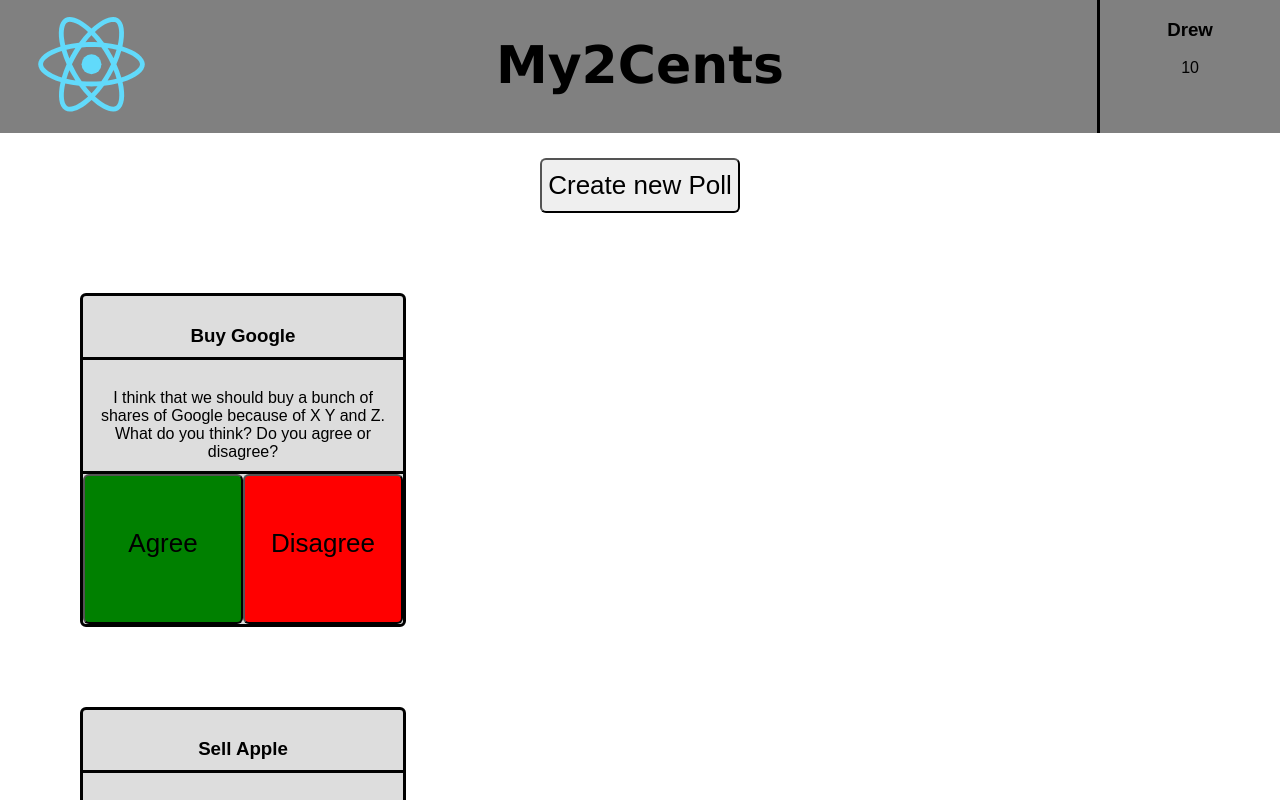
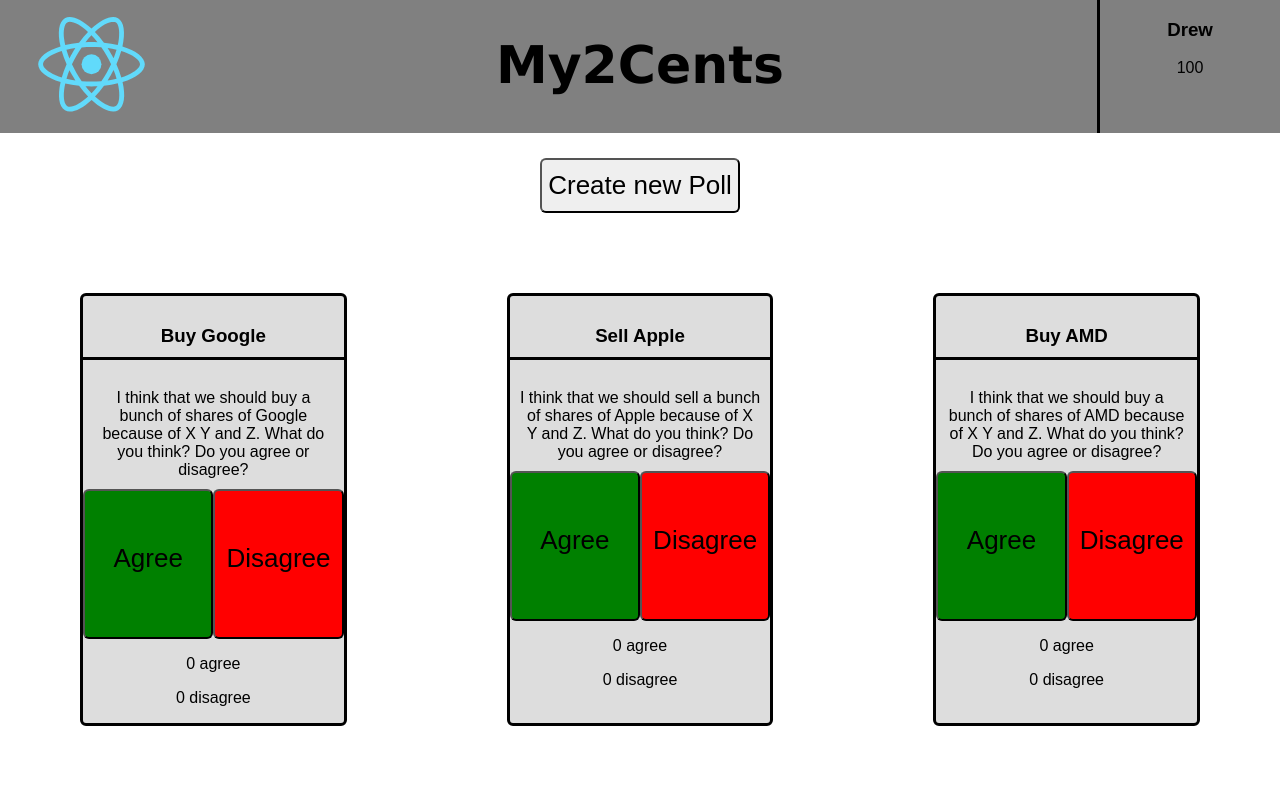
Before and after one commit to DBids35/My2Cents, a React (Create React App) app: page / in a window 1280 px wide. Shown: the top 800 px of the page. Built offline with nearby package versions, Linux system fonts and the light colour scheme.

Commit message:
Added basic state,  poll voting, poll  grid

```diff
--- a/public/index.html
+++ b/public/index.html
@@ -19,7 +19,7 @@
       work correctly both with client-side routing and a non-root public URL.
       Learn how to configure a non-root public URL by running `npm run build`.
     -->
-    <title>React App</title>
+    <title>My2Cents</title>
   </head>
   <body>
     <noscript>
--- a/src/App.css
+++ b/src/App.css
@@ -33,11 +33,12 @@
 }
 .pollList{
 	display: grid;
-	grid-template-columns:1fr 1fr;
+	grid-template-columns: 1fr 1fr 1fr;
+
 }
 
 .pollContainer{
-	width: 25%;
+
 	border: black 3px solid;
 	border-radius: 6px;
 	background-color: #ddd;
@@ -51,7 +52,7 @@
 }
 .pollText{
 	padding:10px;
-	border-bottom: black 3px solid;
+
 	margin-bottom: 0px;
 }
 
--- a/src/App.js
+++ b/src/App.js
@@ -6,8 +6,8 @@
   render(){
     return(
       <div className="headerUser">
-        <h3> {this.props.name} </h3>
-        <p> 10 </p>
+        <h3> {this.props.userName} </h3>
+        <p> {this.props.votes} </p>
       </div>
       )
   }
@@ -22,7 +22,7 @@
           <div className="headerTitle">
             <h1> My2Cents </h1>
           </div>
-          <UserDisplay name={this.props.userName}/>
+          <UserDisplay userName={this.props.userName} votes={this.props.votes}/>
         </div>
       )
   }
@@ -32,12 +32,25 @@
   render(){
     return (
 
-      <button type="button" className="createPollButton">Create new Poll</button>
+      <button type="button" className="createPollButton" onClick={this.props.onClick}>Create new Poll</button>
 
       )
   }
 }
 class Poll extends Component {
+  constructor(props){
+    super(props)
+    this.state={agreeVotes:0, disagreeVotes:0}
+    this.incrementAgree=this.incrementAgree.bind(this)
+    this.incrementDisagree=this.incrementDisagree.bind(this)
+
+  }
+  incrementAgree(){
+    this.setState({agreeVotes:this.state.agreeVotes+1})
+  }
+  incrementDisagree(){
+    this.setState({disagreeVotes:this.state.disagreeVotes+1})
+  }
   render(){
     return(
       <div className="pollContainer">
@@ -45,23 +58,33 @@
         <p className="pollText">
         {this.props.body}
         </p>
-        <button type="button" className="agree">Agree</button>
-        <button type="button" className="disagree">Disagree</button>
+        <button type="button" className="agree" onClick={this.incrementAgree}>Agree</button>
+        <button type="button" className="disagree" onClick={this.incrementDisagree}>Disagree</button>
+        <p> {this.state.agreeVotes} agree </p>
+        <p> {this.state.disagreeVotes} disagree </p>
       </div>
       )
   }
 }
 class App extends Component {
+  constructor(props) {
+    super(props)
+    this.state={userName:'Drew', votes:100}
 
+  }
   componentDidMount() {
 
+  }
+  handleNewPollClick(){
+    var votes=this.state.votes-10
+    this.setState({votes})
   }
   render() {
     return (
       <div className="App">
-        <Header userName="Drew" />
-        <PollButton/>
-        <div className="PollList">
+        <Header userName={this.state.userName} votes={this.state.votes} />
+        <PollButton onClick={() => this.handleNewPollClick()}/>
+        <div className="pollList">
           <Poll title="Buy Google" body="I think that we should buy a bunch of shares of Google because of X Y and Z. What do you think? Do you agree or disagree?"/>
           <Poll title="Sell Apple" body="I think that we should sell a bunch of shares of Apple because of X Y and Z. What do you think? Do you agree or disagree?"/>
           <Poll title="Buy AMD" body="I think that we should buy a bunch of shares of AMD because of X Y and Z. What do you think? Do you agree or disagree?"/>
```
